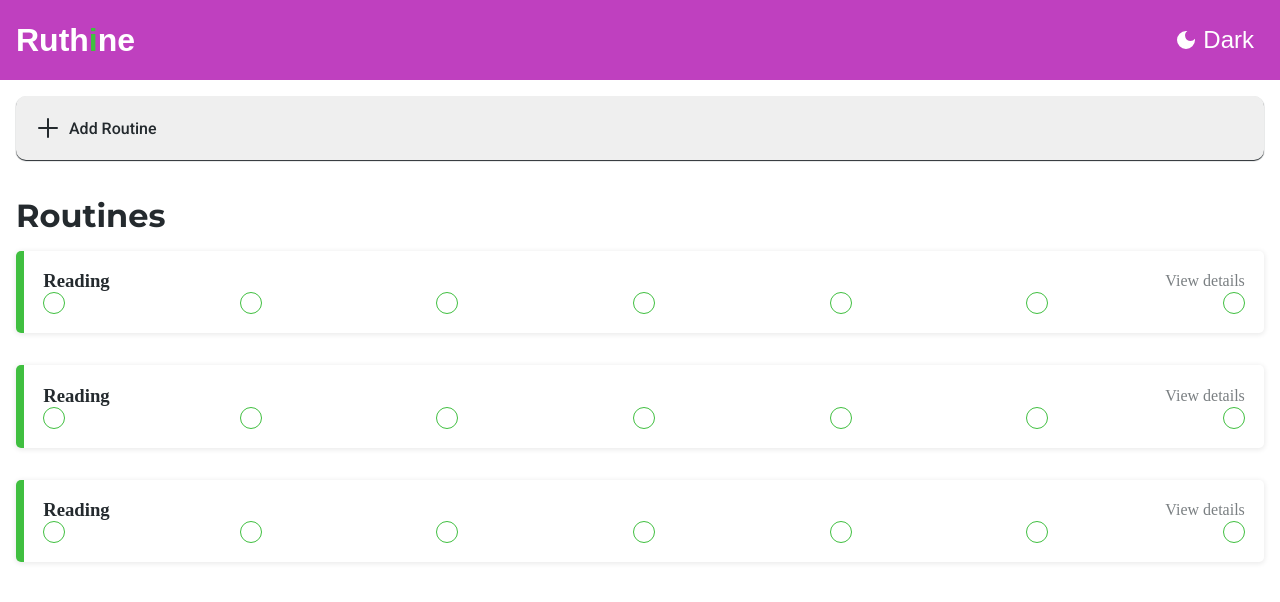
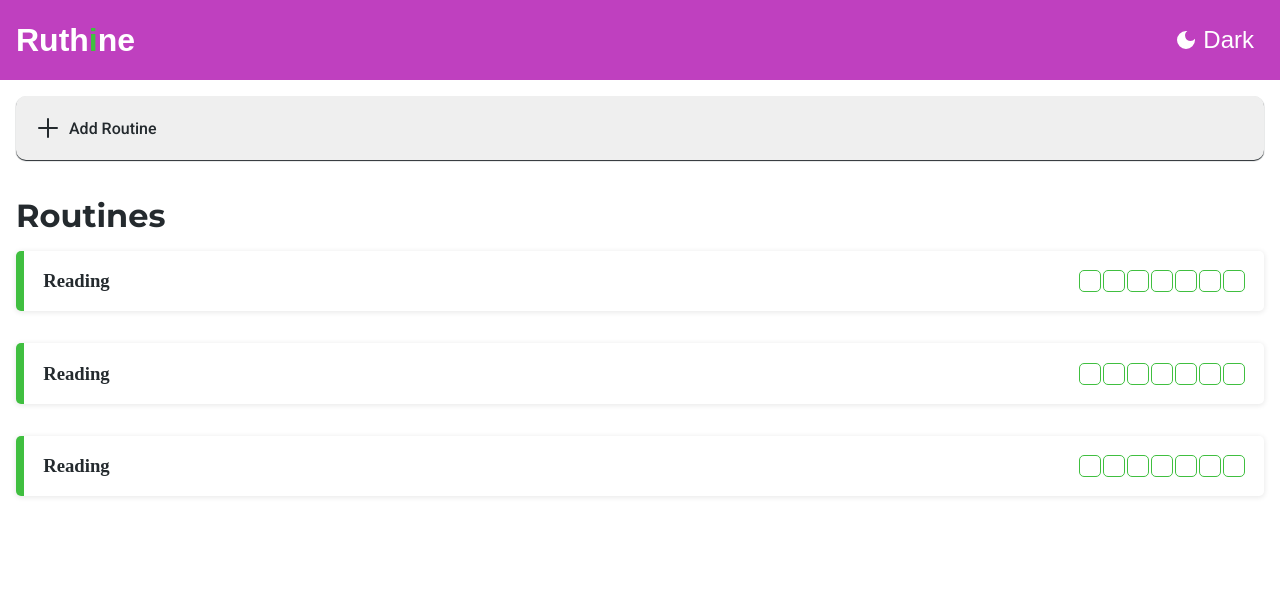
Before and after one commit to jephthahdominic/Consistensy, a React (Vite) app: page / in a window 1280 px wide. Shown: the top 602 px of the page. Built offline with nearby package versions, Linux system fonts and the light colour scheme; a web font is replaced by a local one.

Commit message:
removed the loading effect, created a success message modal component

```diff
--- a/src/components/Routine.jsx
+++ b/src/components/Routine.jsx
@@ -5,10 +5,7 @@ import { Link } from 'react-router-dom'
 export default function Routine() {
   return (
     <div className={styles.routine}>
-        <header>
-          <h3>Reading</h3>
-          <Link>View details</Link>
-        </header>
+        <h3>Reading</h3>
         <div className={styles.tickers}>
             <input type="checkbox" />
             <input type="checkbox" />
--- a/src/components/Routine.module.css
+++ b/src/components/Routine.module.css
@@ -1,5 +1,8 @@
 .routine{
     width: 100%;
+    display: flex;
+    justify-content: space-between;
+    align-items: center;
     text-decoration: none;
     padding: 1.2rem;
     border-radius: 5px;
@@ -8,25 +11,18 @@
     font-family: manrope sans-serif;
     font-size: 1rem;
 }
-.routine header{
-    width: 100%;
-    display: flex;
-    justify-content: space-between;
-    align-items: center;
-}
 .routine a{
     color: inherit;
     color: var(--color-dark--2);
     text-decoration: none;
 }
 .tickers{
-    flex: 1;
     display: flex;
-    justify-content: space-between;
+    gap: 2px;
 }
 .tickers input[type="checkbox"]{
     appearance: none;
     padding: 10px;
-    border-radius: 50%;
+    border-radius: 5px;
     border: 1px solid var(--color-brand--2);
 }
```
